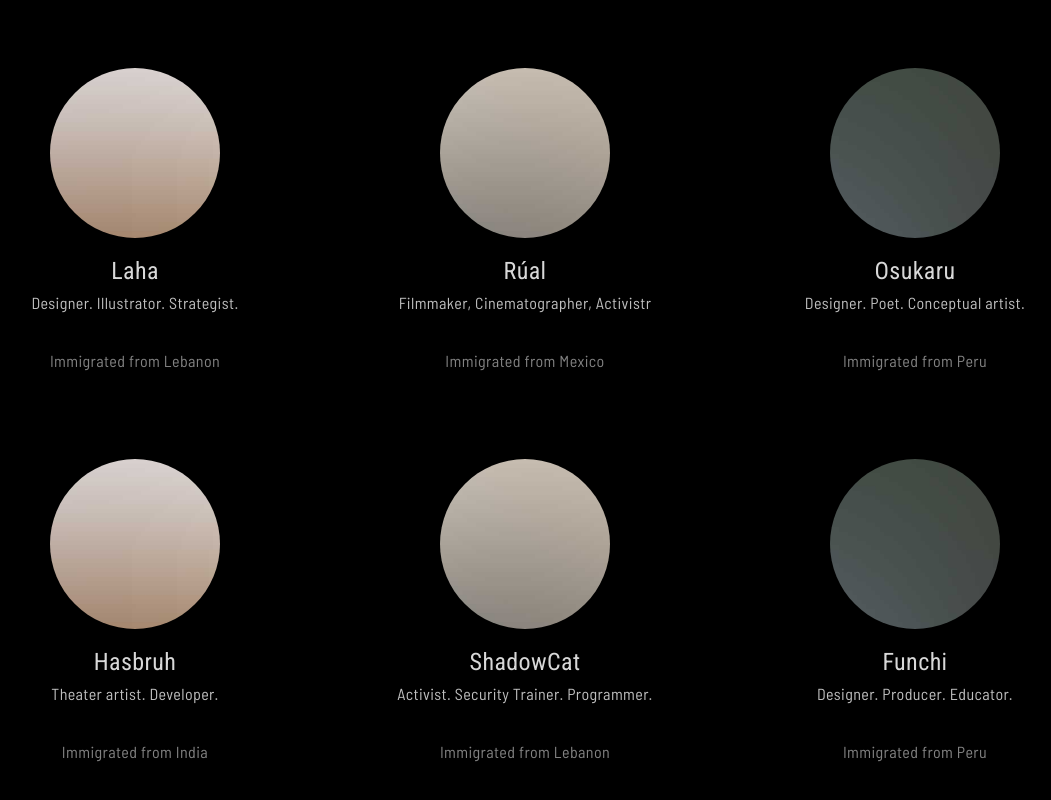
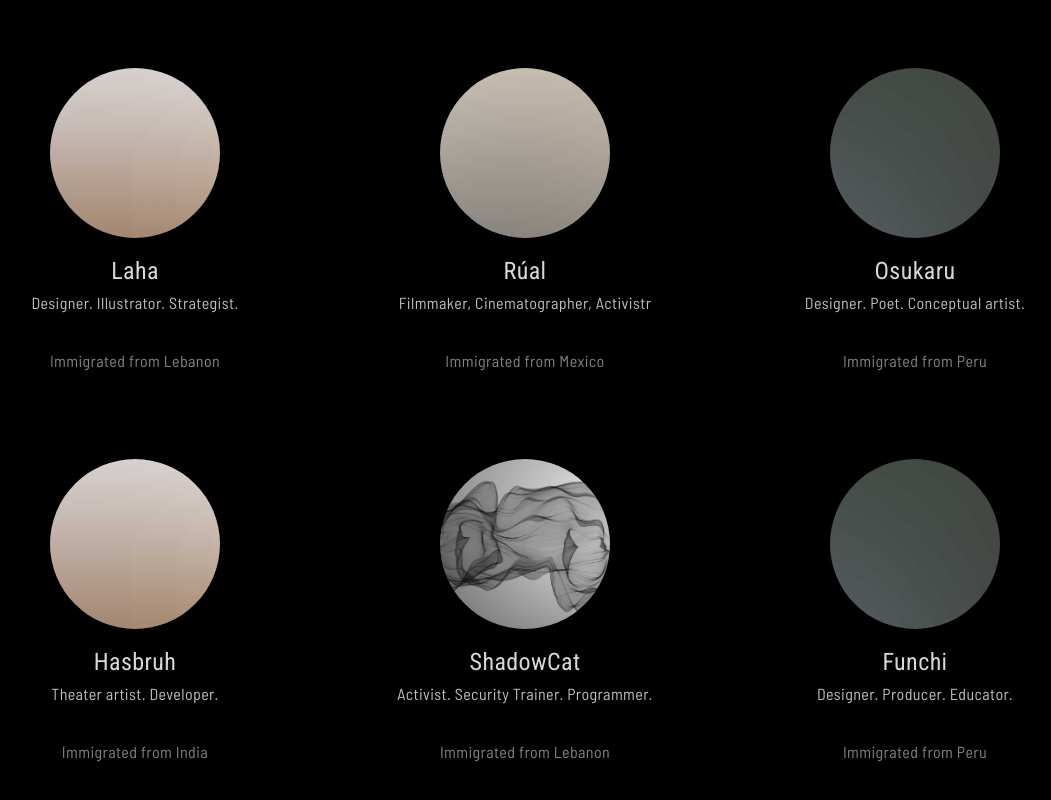
Before and after one commit to saoun/coyotek, a plain HTML site: page about.html in a window 1280 px wide. Shown: the part 1650-2450 px from the top of the page, without its empty margins (115-1166 px from the left). Drawn offline with nearby package versions, Linux system fonts and the light colour scheme; files whose address does not match are found by name.

Commit message:
add person img

```diff
--- a/about.html
+++ b/about.html
@@ -204,7 +204,7 @@
         </div>
         <div class="col-md-4 col-sm-4 animate-box" data-animate-effect="fadeIn">
           <div class="fh5co-staff">
-            <img src="images/person2.jpg" alt="Free HTML5 Templates by gettemplates.co">
+            <img src="images/backgroundcopy.png" alt="Free HTML5 Templates by gettemplates.co">
             <h3>ShadowCat</h3>
             <strong class="role">Activist. Security Trainer. Programmer.</strong>
             <p>Immigrated from Lebanon</p>
```
Also changed, not shown: images/backgroundcopy.png (added).
